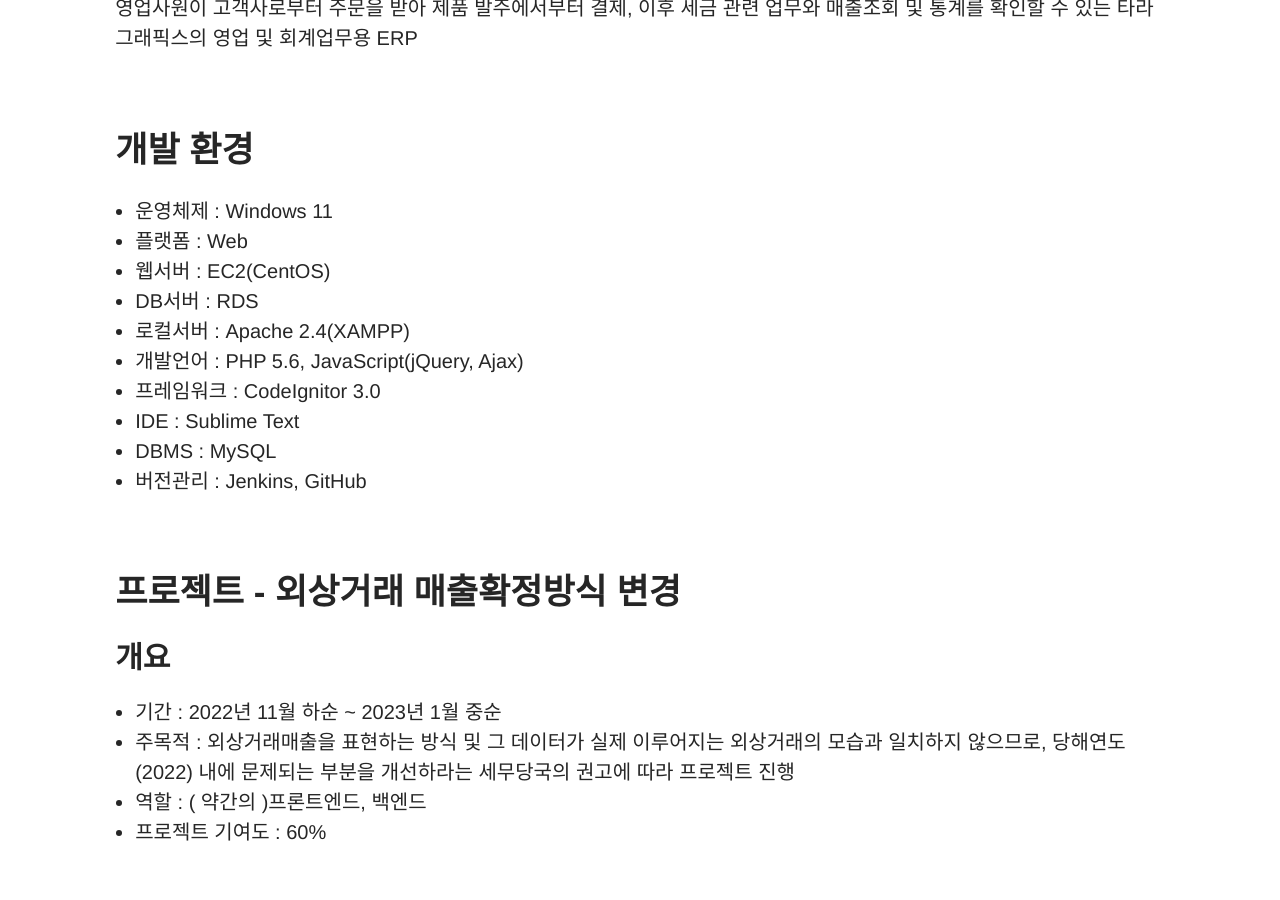
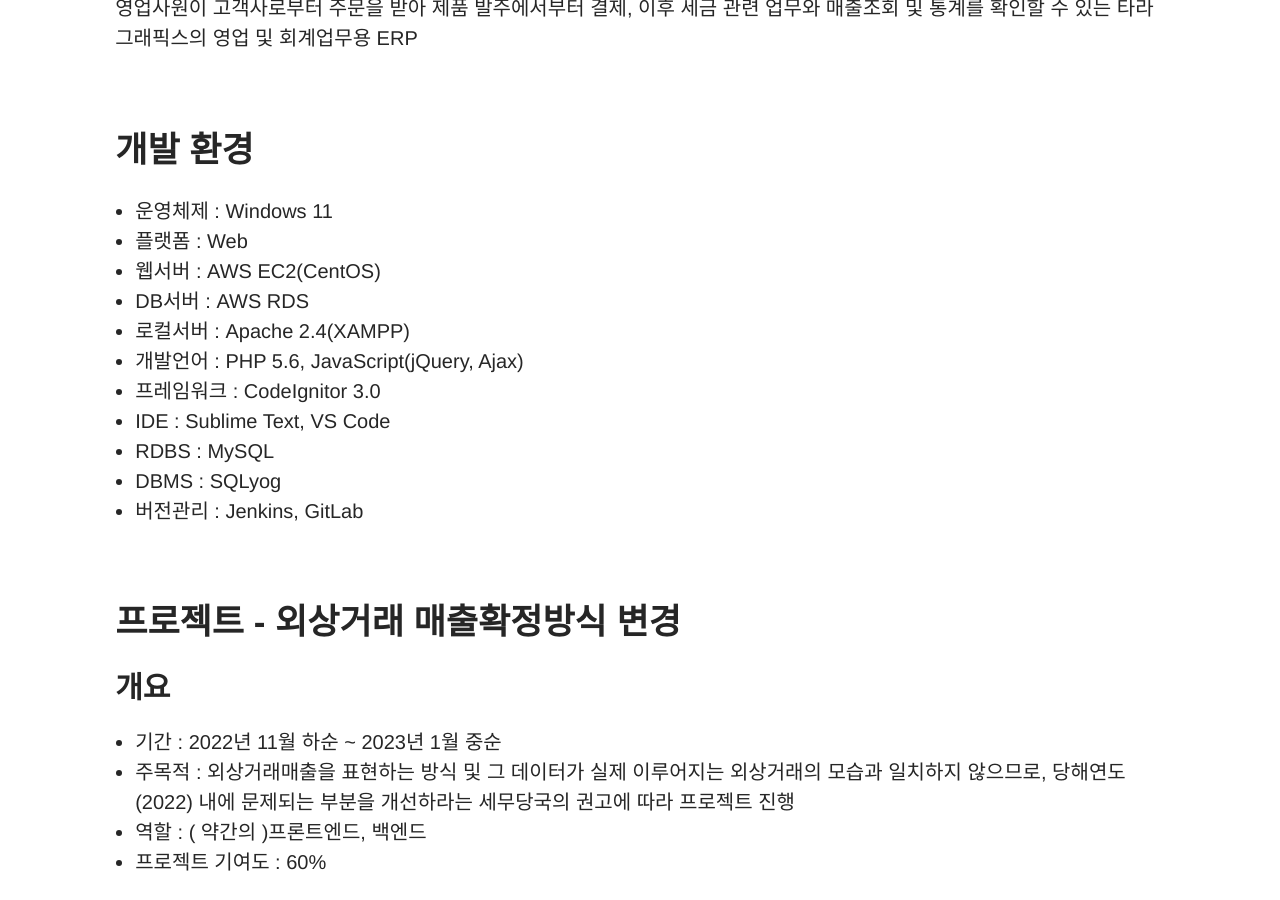
Before and after one commit to fffight88/fffight88.github.io, a Jekyll site: the page built from _portfolio/taragrp.md, in a window 1280 px wide and 900 px high, scrolled down 1853 px. Built offline with Jekyll 4.4.1, drawn with Linux system fonts in a browser that asks for light colours; a script that is not in the unit is left out; comment, search, counter and statistics services are not loaded; some of the changed text lies outside the part shown.

Commit message:
포트폴리오 변경

```diff
--- a/_portfolio/taragrp.md
+++ b/_portfolio/taragrp.md
@@ -42,14 +42,15 @@ published: true
 
 * 운영체제      : Windows 11
 * 플랫폼        : Web
-* 웹서버        : EC2(CentOS)
-* DB서버        : RDS
+* 웹서버        : AWS EC2(CentOS)
+* DB서버        : AWS RDS
 * 로컬서버      : Apache 2.4(XAMPP)
 * 개발언어      : PHP 5.6, JavaScript(jQuery, Ajax)
 * 프레임워크    : CodeIgnitor 3.0
-* IDE           : Sublime Text
-* DBMS          : MySQL
-* 버전관리      : Jenkins, GitHub
+* IDE           : Sublime Text, VS Code
+* RDBS          : MySQL
+* DBMS          : SQLyog
+* 버전관리      : Jenkins, GitLab
 
 <br>
 
```
Also changed, not shown: other parts of _portfolio/taragrp.md (+2 -2 lines), _jobdetail/tcps-management.md (+2 -1 lines), assets/img/portfolio/g7_login.png (added).
